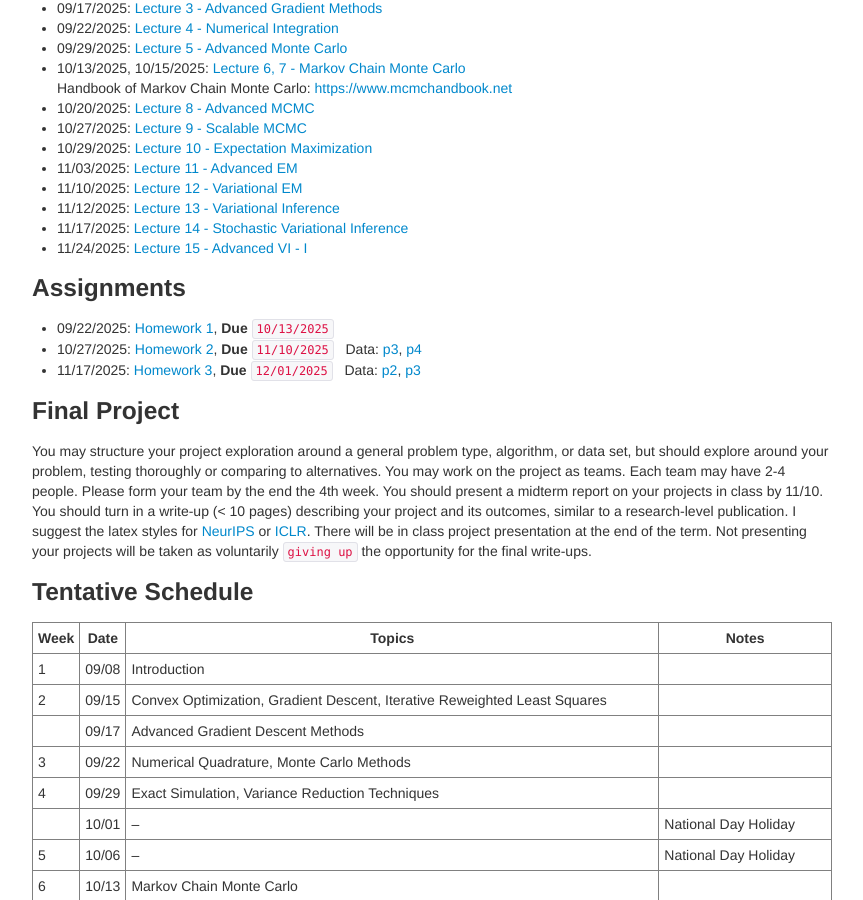
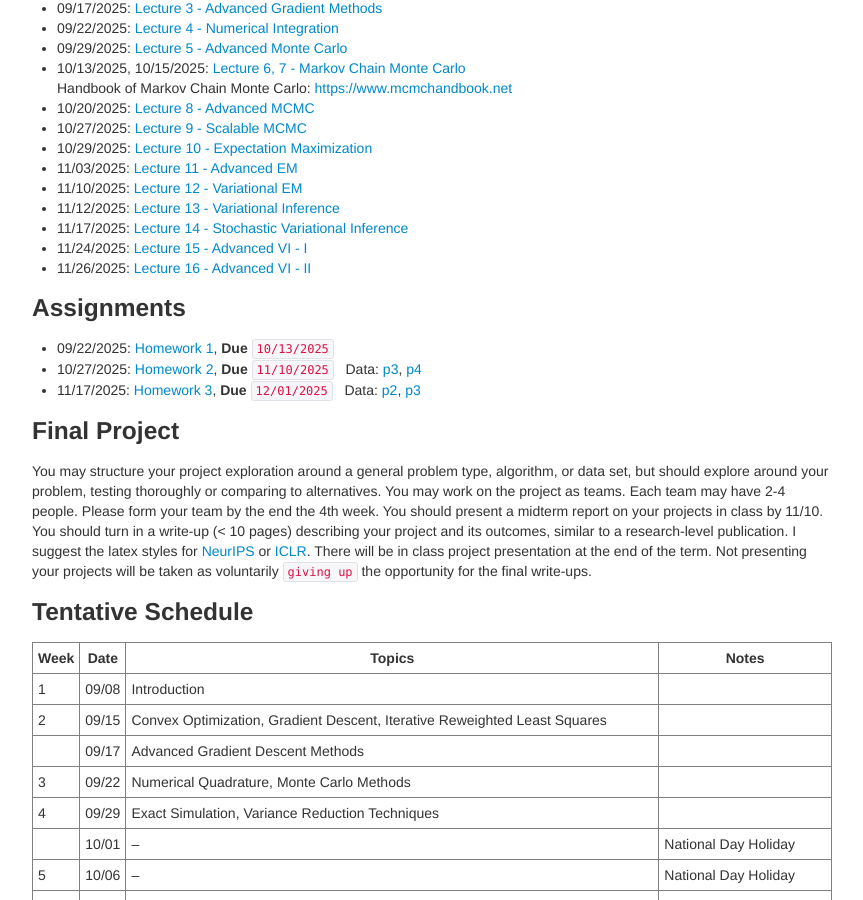
Before and after one commit to zcrabbit/zcrabbit.github.io, a Jekyll site: the page built from courses/smcm-f25.md, in a window 1280 px wide and 900 px high, scrolled down 1205 px. Shown: the whole window, without its empty margins (208-1071 px from the left). Built offline with Jekyll 4.4.1, drawn with Linux system fonts in a browser that asks for light colours.

Commit message:
lecture 16 out

```diff
--- a/courses/smcm-f25.md
+++ b/courses/smcm-f25.md
@@ -53,6 +53,7 @@ We will use python during the course. A good Python tutorial is available at <ht
 - 11/12/2025: [Lecture 13 - Variational Inference]({{sites.baseurl}}/static/slides/smcm_fall25/lec13.pdf)
 - 11/17/2025: [Lecture 14 - Stochastic Variational Inference]({{sites.baseurl}}/static/slides/smcm_fall25/lec14.pdf)
 - 11/24/2025: [Lecture 15 - Advanced VI - I]({{sites.baseurl}}/static/slides/smcm_fall25/lec15.pdf)
+- 11/26/2025: [Lecture 16 - Advanced VI - II]({{sites.baseurl}}/static/slides/smcm_fall25/lec16.pdf)
 
 ### Assignments
 - 09/22/2025: [Homework 1]({{sites.baseurl}}/static/slides/smcm_fall25/hw01.pdf), **Due** `10/13/2025`
```
Also changed, not shown: 3 other files.
